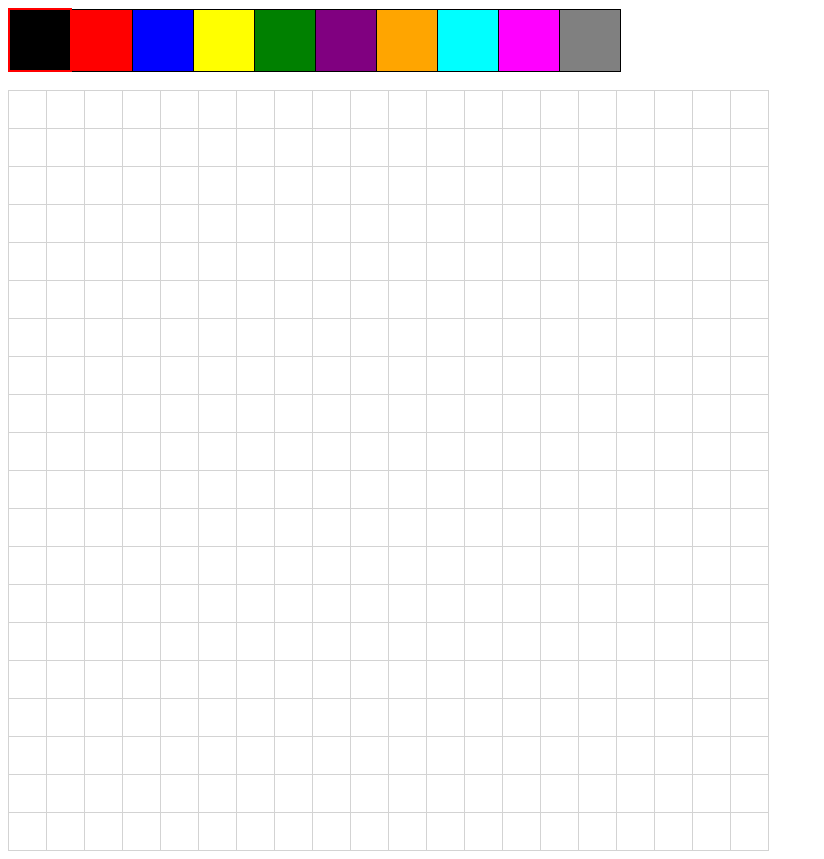
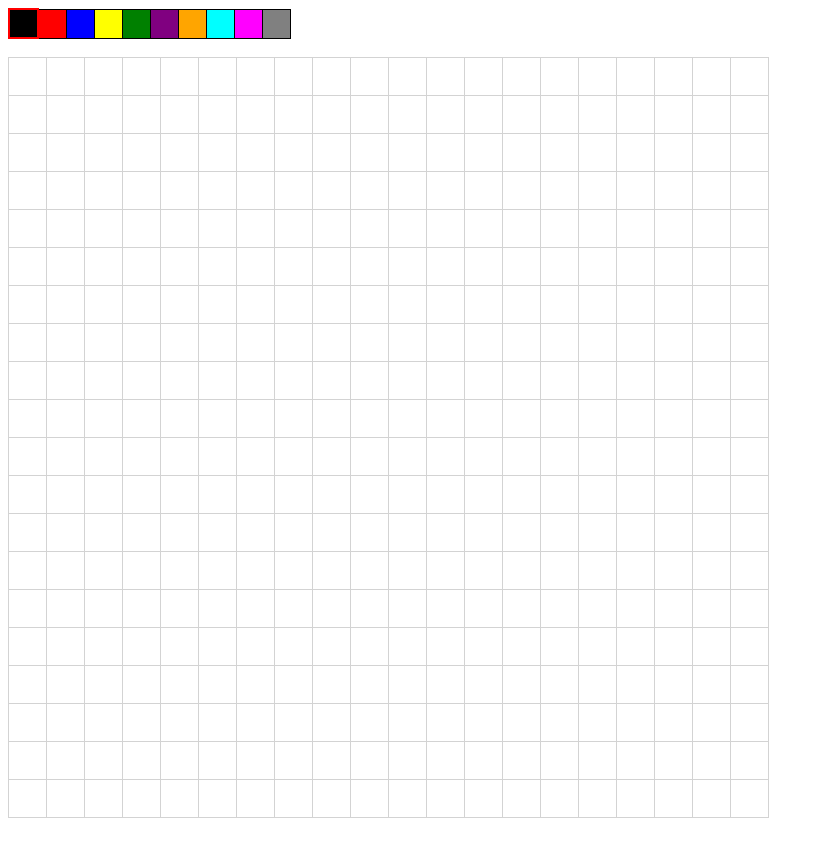
Before and after one commit to BaileyHust/BaileyHust.github.io, a plain HTML site: page school-projects/bailey20.html in a window 1280 px wide. Shown: the whole page, without its empty margins (0-824 px from the left). After the commit the page ends 826 px from the top, so only its background shows below. Drawn offline with nearby package versions, Linux system fonts and the light colour scheme.

Commit message:
Update bailey20.html

```diff
--- a/school-projects/bailey20.html
+++ b/school-projects/bailey20.html
@@ -19,8 +19,8 @@
 	}
 
 	.strip td{
-		height: 58px;
-		width: 58px;
+		height: 25px;
+		width: 25px;
 		text-align: center;
 	}
 
```
